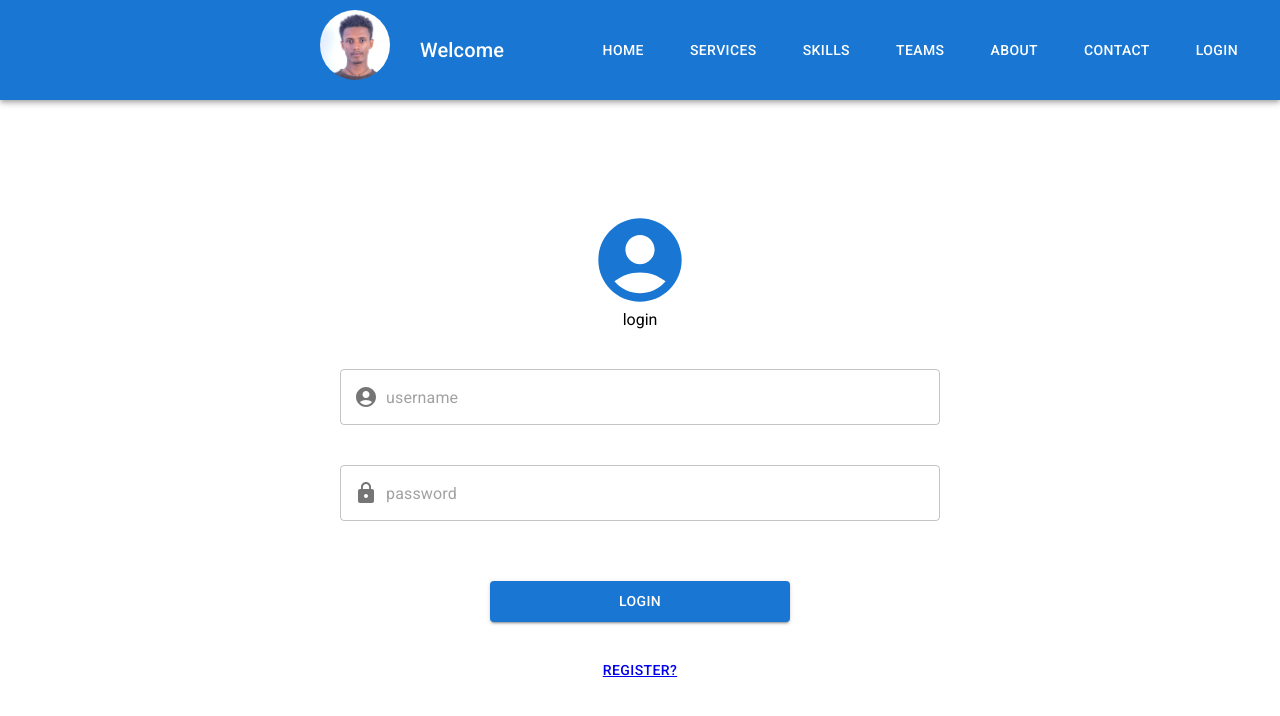
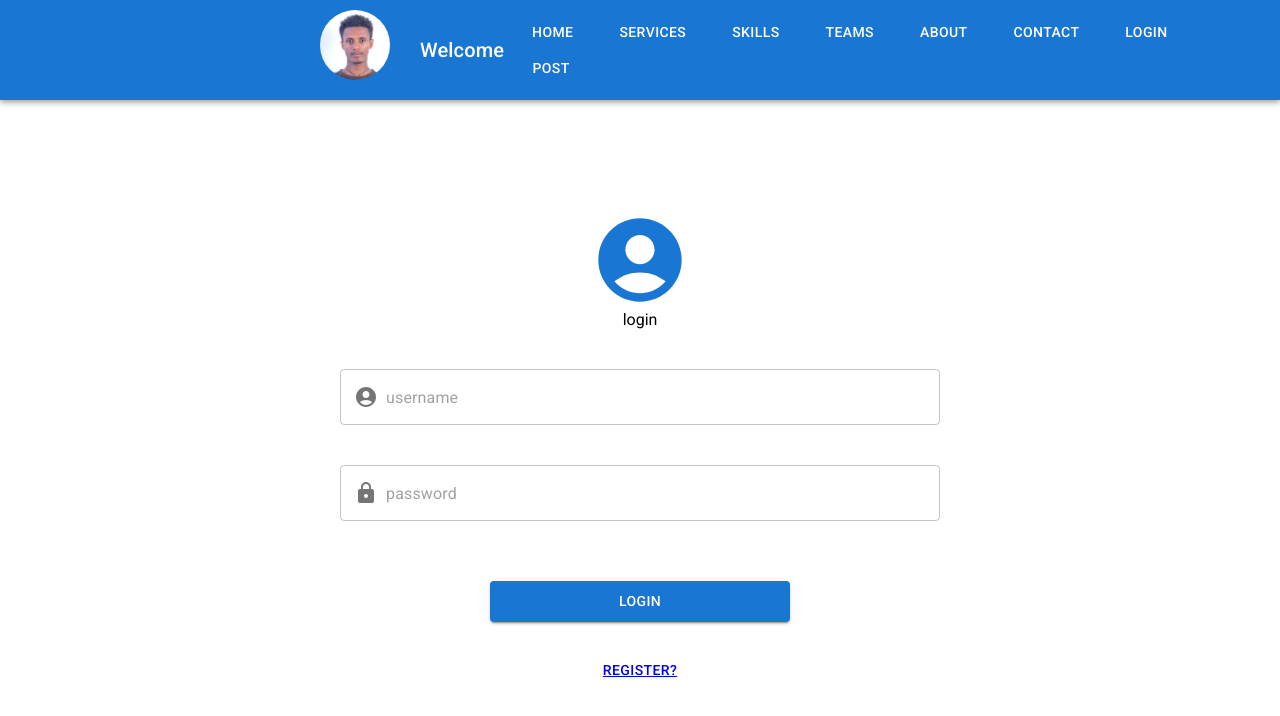
Before and after one commit to addisuanley2010/portifolio, a React (Create React App) app: page /login in a window 1280 px wide. Shown: the top 716 px of the page. Built offline with nearby package versions, Linux system fonts and the light colour scheme.

Commit message:
page not found added

```diff
--- a/src/componenets/Navbar.jsx
+++ b/src/componenets/Navbar.jsx
@@ -48,6 +48,8 @@ const navItems = [
   "About",
   "Contact",
   "Login",
+  "post"
+
 ];
 
 function Navbar(props) {
@@ -196,13 +198,13 @@ function Navbar(props) {
         </Drawer>
       </Box>
       <Routes>
-        <Route path="/services" element={<UploadPost />}></Route>
+        <Route path="/post" element={<UploadPost />}></Route>
         <Route path="/" element={<Home />}></Route>
         <Route path="/home" element={<Home />}></Route>
         <Route path="/contact" element={<Contact />}></Route>
         <Route path="/about" element={<About />}></Route>
         <Route path="/login" element={<Login />}></Route>
-        {/* <Route path="/services" element={<Services />}></Route> */}
+        <Route path="/services" element={<Services />}></Route>
         <Route path="/skills" element={<Skills />}></Route>
         <Route path="/teams" element={<Teams />}></Route>
         <Route path="/register" element={<Register />}></Route>
```
